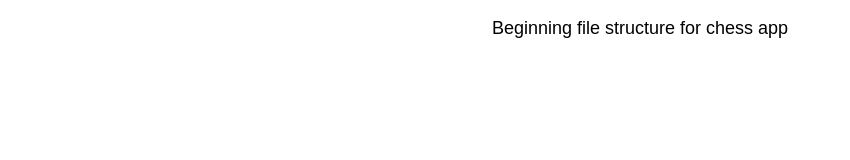
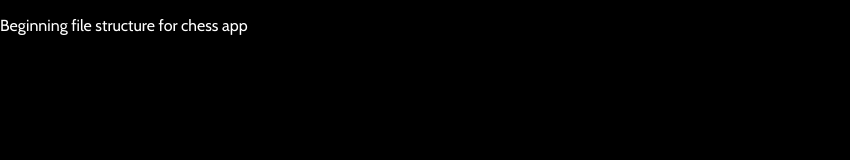
Before and after one commit to mariastlouis/chess-app, a React app: page / in a window 1280 px wide. Shown: the whole page, without its empty margins (0-850 px from the left). Built offline with nearby package versions, Linux system fonts and the light colour scheme.

Commit message:
Variable scss file added

```diff
--- a/public/index.html
+++ b/public/index.html
@@ -19,7 +19,7 @@
       work correctly both with client-side routing and a non-root public URL.
       Learn how to configure a non-root public URL by running `npm run build`.
     -->
-    <title>React App</title>
+    <title>Chess App</title>
   </head>
   <body>
     <noscript>
--- /dev/null
+++ b/src/App/App.scss
@@ -0,0 +1 @@
+@import 'variable';
--- /dev/null
+++ b/variable.scss
@@ -0,0 +1,15 @@
+@import url('https://fonts.googleapis.com/css?family=Pathway+Gothic+One');
+@import url('https://fonts.googleapis.com/css?family=Cabin');
+
+$accent-font: 'Pathway Gothic One', sans-serif;
+
+$body-font: 'Cabin', sans-serif;
+
+$accent-color: #feda4a;
+
+body {
+  background: black;
+  color: white;
+  font-family: $body-font
+
+}
```
Also changed, not shown: src/App/App.css.
